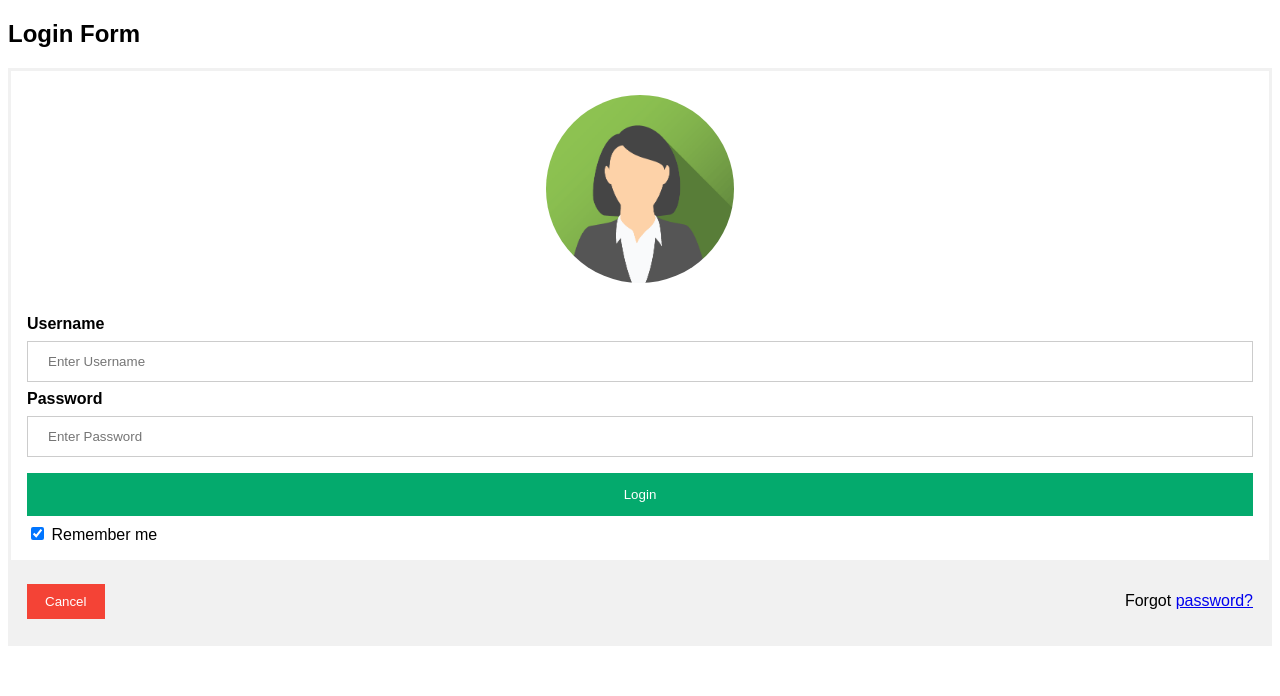
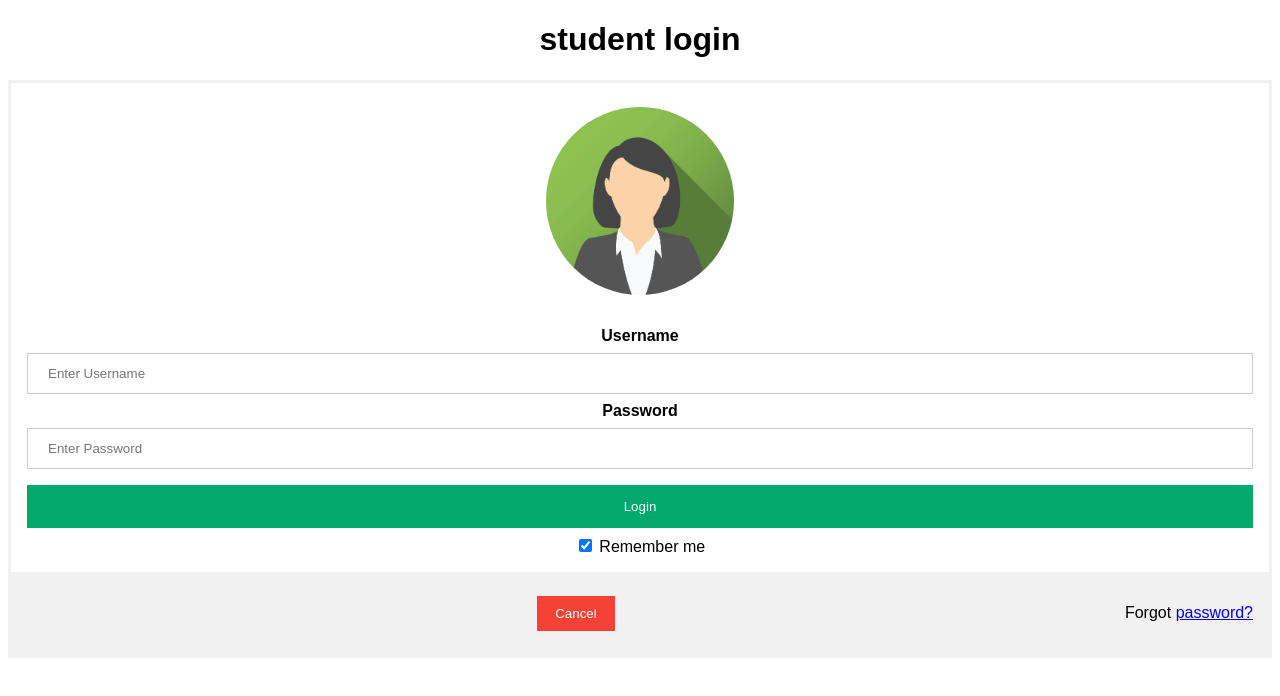
Before and after one commit to Blessey-roshan/login-0001, a plain HTML site: page index.html in a window 1280 px wide. Drawn offline with Linux system fonts and the light colour scheme.

Commit message:
student form updated

```diff
--- a/index.html
+++ b/index.html
@@ -68,7 +68,7 @@ span.psw {
 </head>
 <body>
 
-<h2>Login Form</h2>
+<center><h1>student login</h1><center></center>
 
 <form action="/action_page.php" method="post">
   <div class="imgcontainer">
```
